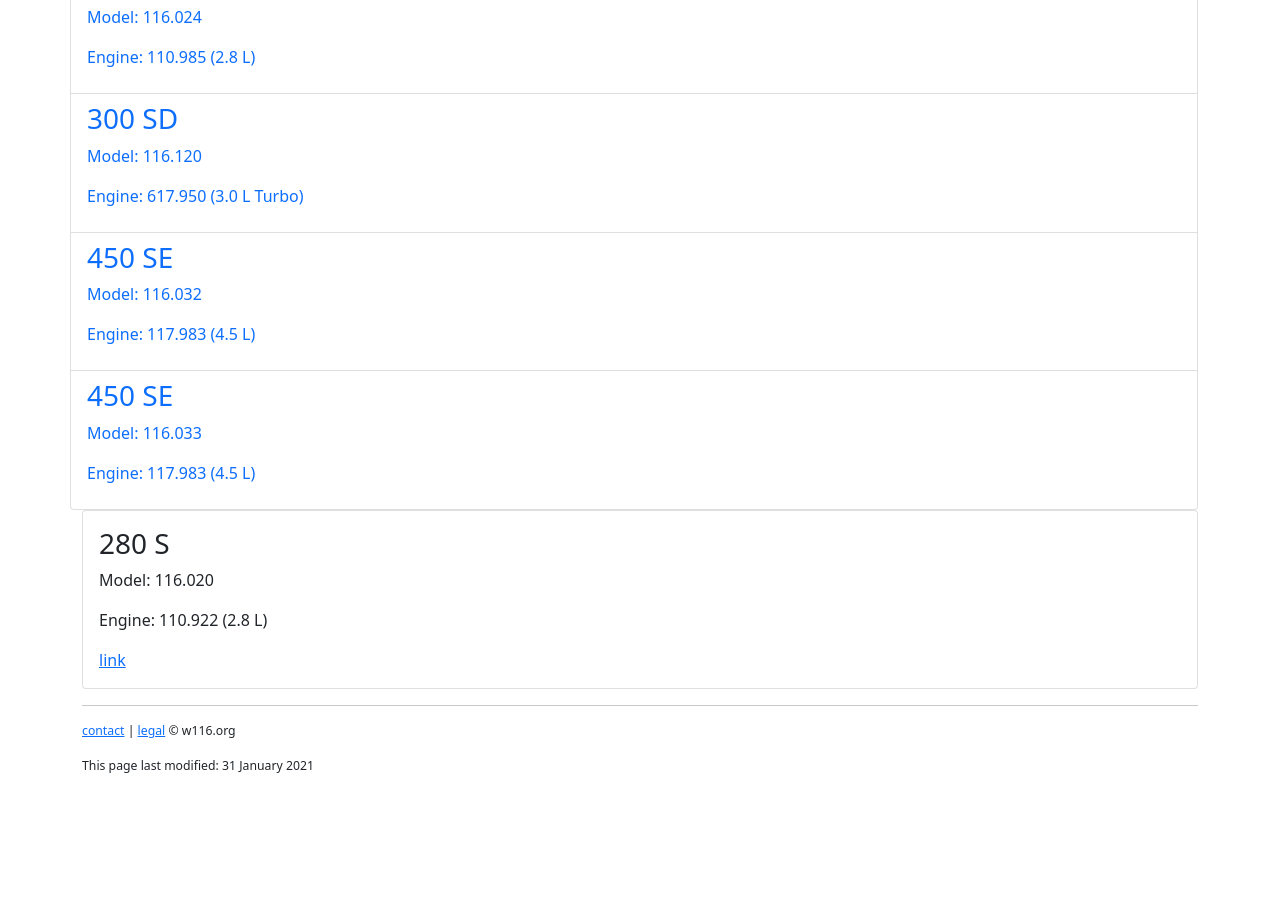
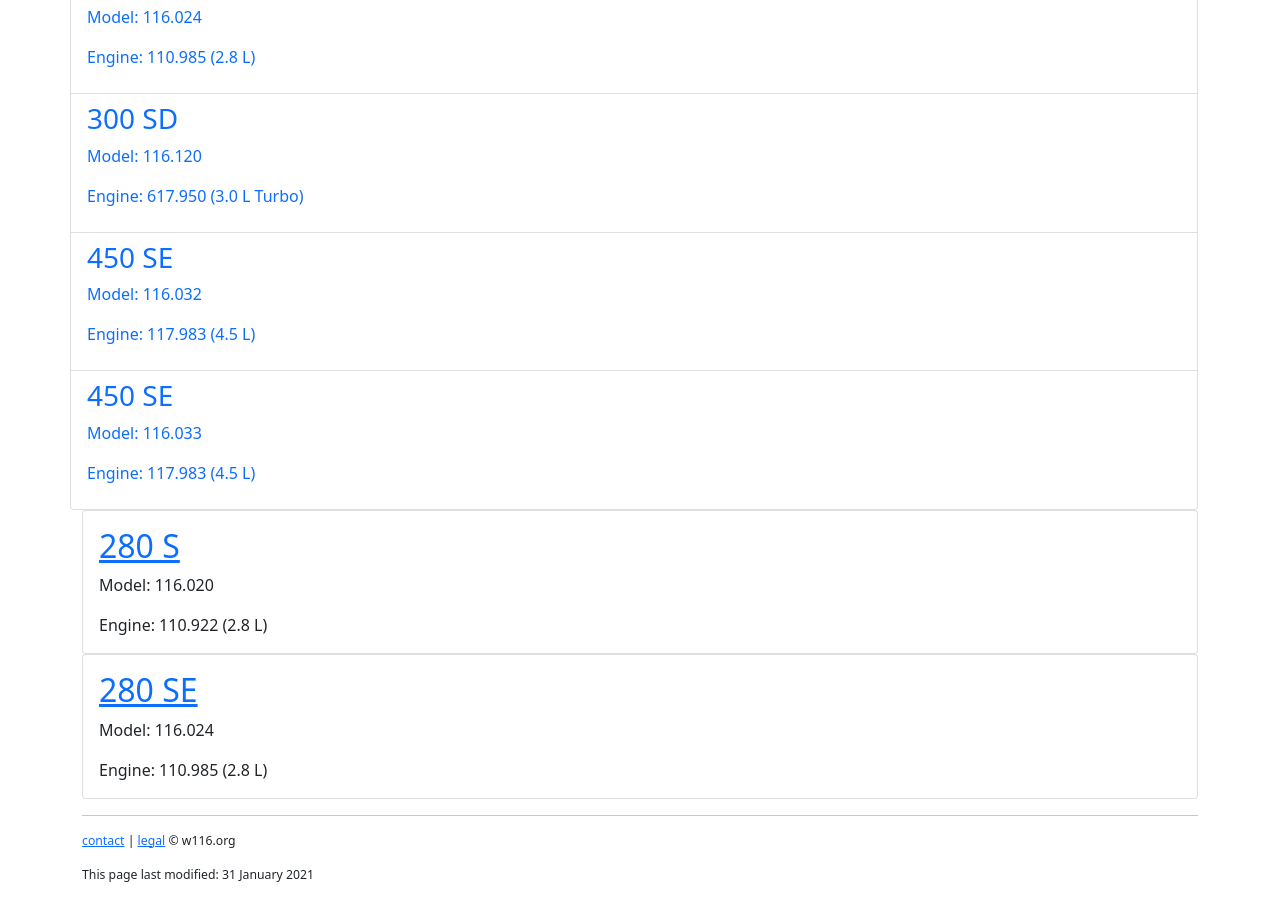
Before and after one commit to W116org/handbook, a Jekyll site: the page built from index.html, in a window 1280 px wide and 900 px high, scrolled down 710 px. Built offline with Jekyll 4.4.1, drawn with Linux system fonts in a browser that asks for light colours; comment, search, counter and statistics services are not loaded; before the commit the page ends 1501 px from its top, so only the background shows below that.

Commit message:
Update index.html

```diff
--- a/index.html
+++ b/index.html
@@ -54,10 +54,21 @@
 <div class="card-group"></div>
   <div class="card">
     <div class="card-body">
-      <h3 class="card-title">280 S</h5>
+      <a href="m110/">
+        <h2 class="card-title">280 S</h2>
+      </a>
       <p class="card-text">Model: 116.020</p>
       <p class="card-text">Engine: 110.922 (2.8 L)</p>
-      <a href="#" class="m110/"> link</a>
     </div>
   </div>
+  <div class="card">
+    <div class="card-body">
+      <a href="m110/">
+        <h2 class="card-title">280 SE</h2>
+      </a>
+      <p class="card-text">Model: 116.024</p>
+      <p class="card-text">Engine: 110.985 (2.8 L)</p>
+    </div>
+  </div>
+
 </div>
```
